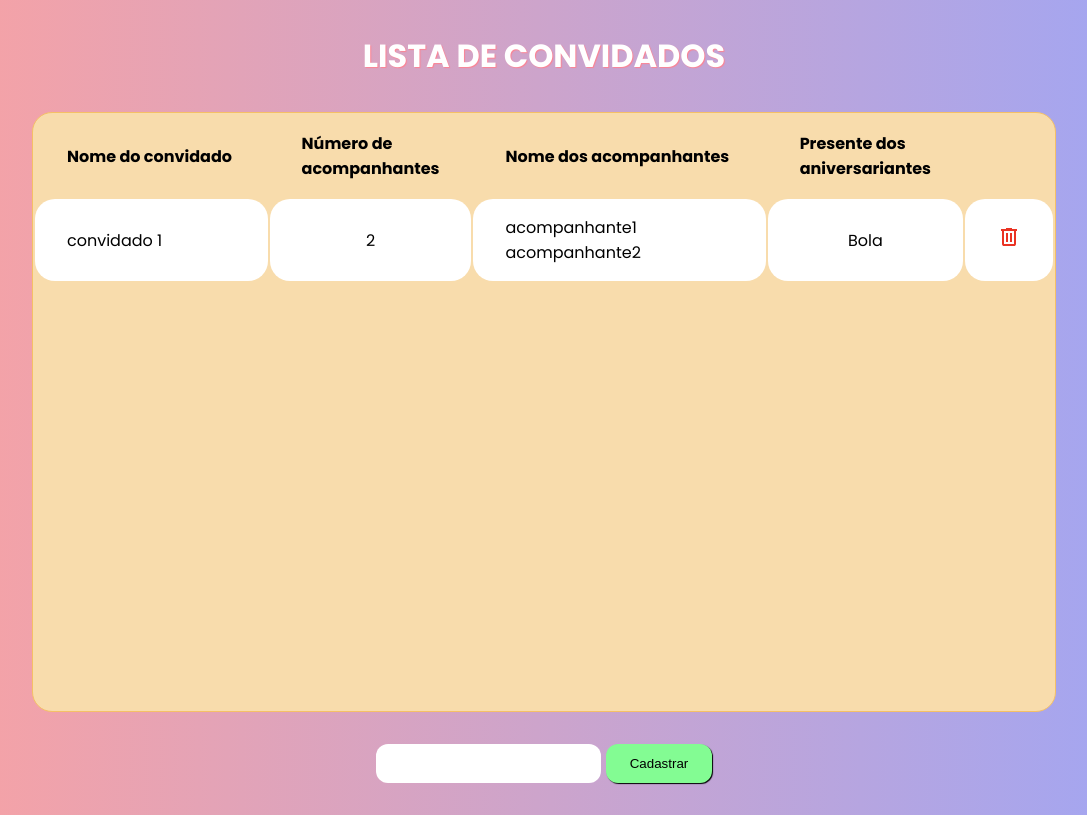
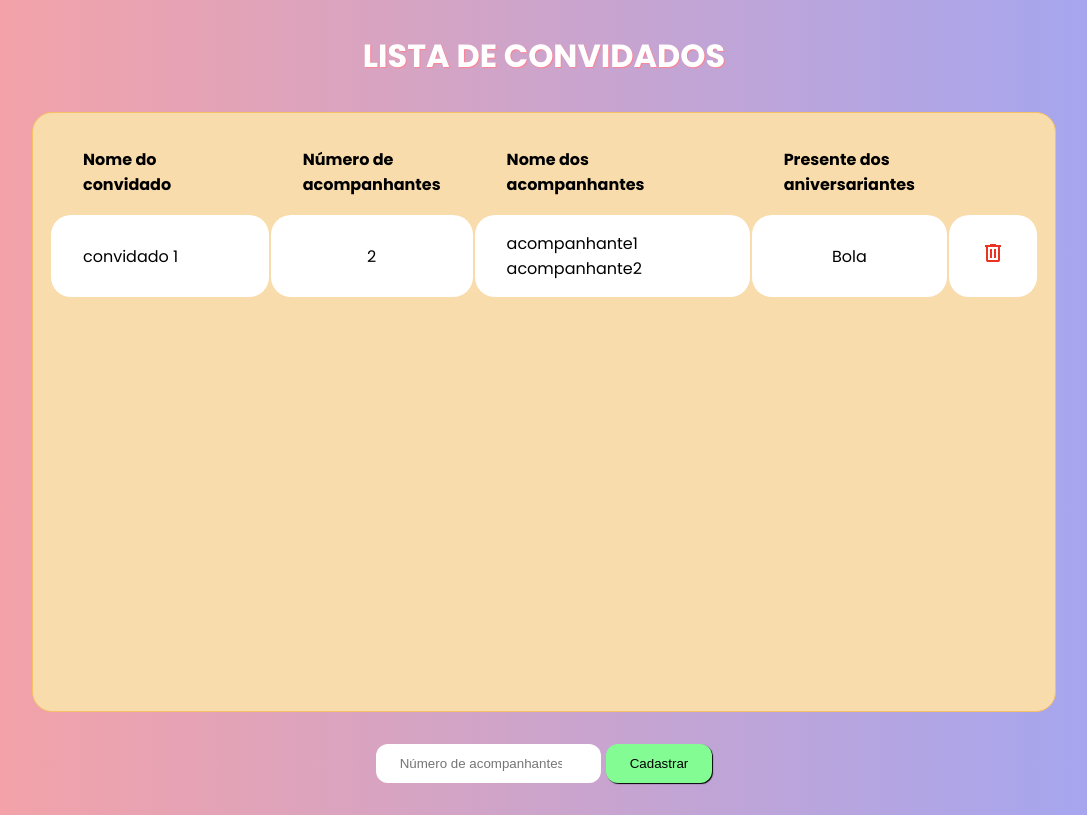
Before and after one commit to ccaiolsa/JavaScript-lista-de-convidados, a website: page index.html in a window 1280 px wide. Both pictures are taken after a click on the button "Cadastrar". Shown: the whole page, without its empty margins (96-1183 px from the left). Drawn offline with Linux system fonts and the light colour scheme; files whose address does not match are found by name.

Commit message:
Submissão de informações

```diff
--- a/cadastro.js
+++ b/cadastro.js
@@ -0,0 +1,56 @@
+
+document.addEventListener('DOMContentLoaded', function(){
+    const primeiraSubmissao = document.querySelector('.primeiro');
+    const segundaSubmissao = document.querySelector('.segundo');
+    const terceiraSubmissao = document.querySelector('.terceiro');
+    const quartaSubmissao = document.querySelector('.quarto');
+    const lista = document.getElementById('lista');
+
+    let convidado = {
+        nome :'',
+        numeroAcompanhante : '',
+        nomeAcompanhante: '',
+        presente: '',
+    }
+
+    const btn1 = document.getElementById('btn1');
+    btn1.addEventListener('click', function(){
+        const nome = document.getElementById('nome-convidado');
+
+        convidado.nome = nome.value;
+
+        primeiraSubmissao.style.display = 'none';
+        segundaSubmissao.style.display = 'flex';
+    })
+
+    const btn2 = document.getElementById('btn2');
+    btn2.addEventListener('click', function(){
+        const numeroAcompanhante = document.getElementById('acompanhantes');
+
+        convidado.numeroAcompanhante = numeroAcompanhante.value;
+
+        segundaSubmissao.style.display = 'none';
+        terceiraSubmissao.style.display = 'flex';
+    })
+
+    const btn3 = document.getElementById('btn3');
+    btn3.addEventListener('click', function(){
+        const nomeAcompanhante = document.getElementById('nome-acompanhante');
+
+        convidado.nomeAcompanhante = nomeAcompanhante.value;
+
+        terceiraSubmissao.style.display = 'none';
+        quartaSubmissao.style.value = 'flex';
+    })
+
+    const btn4 = document.getElementById('btn4');
+    btn4.addEventListener('click', function(){
+        const presente = document.getElementById('presente');
+
+        convidado.presente = presente.value;
+
+        quartaSubmissao.style.display = 'none';
+        primeiraSubmissao.style.display = 'flex';
+    })
+
+})
--- a/index.html
+++ b/index.html
@@ -5,21 +5,17 @@
     <meta name="viewport" content="width=device-width, initial-scale=1.0">
     <title>Document</title>
     <link rel="stylesheet" href="styles.css">
-    <link rel="cadastro,js">
 </head>
 <body>
     <h1>LISTA DE CONVIDADOS</h1>
     <div id="lista-personalizada">
         <table id="lista">
-            <thead>
                 <tr>
                     <th> Nome do convidado </th>
                     <th> Número de acompanhantes </th>
                     <th> Nome dos acompanhantes </th>
                     <th> Presente dos aniversariantes </th>
                 </tr>
-            </thead>
-            <tbody>
                 <tr>
                     <td> convidado 1 </td>
                     <td class="celula-personalizada"> 2 </td>
@@ -27,29 +23,26 @@
                     <td class="celula-personalizada"> Bola </td>
                     <td class="excluir"><button id="iteracao"><img src="C:\Users\ccaio\Documents\repositorio\Cypress-teste\Sites-teste\SIte-de-cadastro\JavaScript-lista-de-convidados\ícones\delete.svg" alt="excluir"></button></td>
                 </tr>
-                <tr id="cadastrados">
-                </tr>
-            </tbody>
         </table>
     </div>
     <div id="input">
         <div class="primeiro">
-            <input type="text" id="nome-convidado">
-            <button onclick="enviarConvidado()"> Cadastrar </button>
+            <input type="text" id="nome-convidado" placeholder="Nome do convidado">
+            <button id="btn1"> Cadastrar </button>
         </div>
         <div class="segundo">
-            <input type="number" id="acompanhantes">
-            <button onclick="enviarNumero()"> Cadastrar </button>
+            <input type="number" id="acompanhantes" placeholder="Número de acompanhantes">
+            <button id="btn2" type='submit'> Cadastrar </button>
         </div>
         <div class="terceiro">
-            <input type="text" id="nome-acompanhante">
-            <button onclick="enviarAcompanhante()"> Cadastrar </button>
+            <input type="text" id="nome-acompanhante" placeholder="Nome dos acompanhantes">
+            <button id="btn3" type='submit'> Cadastrar </button>
         </div>
         <div class="quarto">
-            <input type="text" id="presente">
-            <button onclick="enviarPresente()"> Cadastrar </button>
+            <input type="text" id="presente" placeholder="Presente do aniversariante">
+            <button id="btn4" type='submit'> Cadastrar </button>
         </div>
     </div>
-
+<script src="cadastro.js" defer></script>
 </body>
 </html>
--- a/styles.css
+++ b/styles.css
@@ -39,6 +39,7 @@ h1{
     height: 75vh;
     align-items: center;
     margin: 0 auto;
+    padding: 1rem;
     border-radius: 20px;
     border: 1px solid rgb(245, 192, 102) ;
 }
@@ -79,6 +80,7 @@ input{
     border: transparent;
     border-radius: 12px;
     margin-right: 5px;
+    overflow: hidden;
 }
 input:hover{
     border: #9fa6f5;
```
